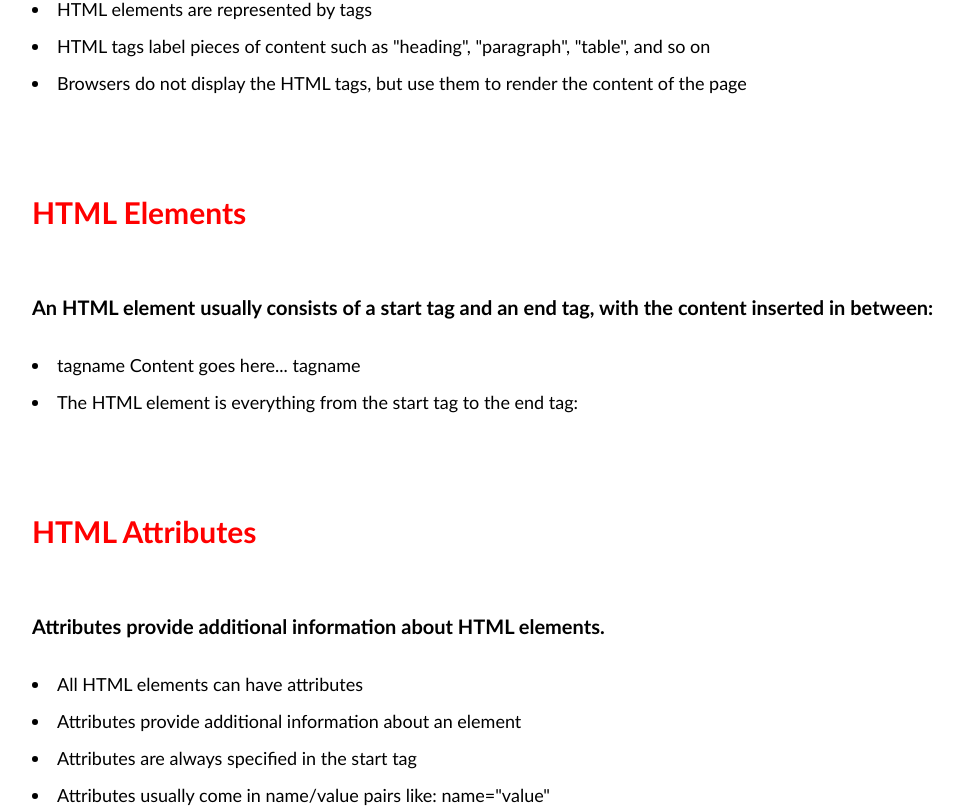
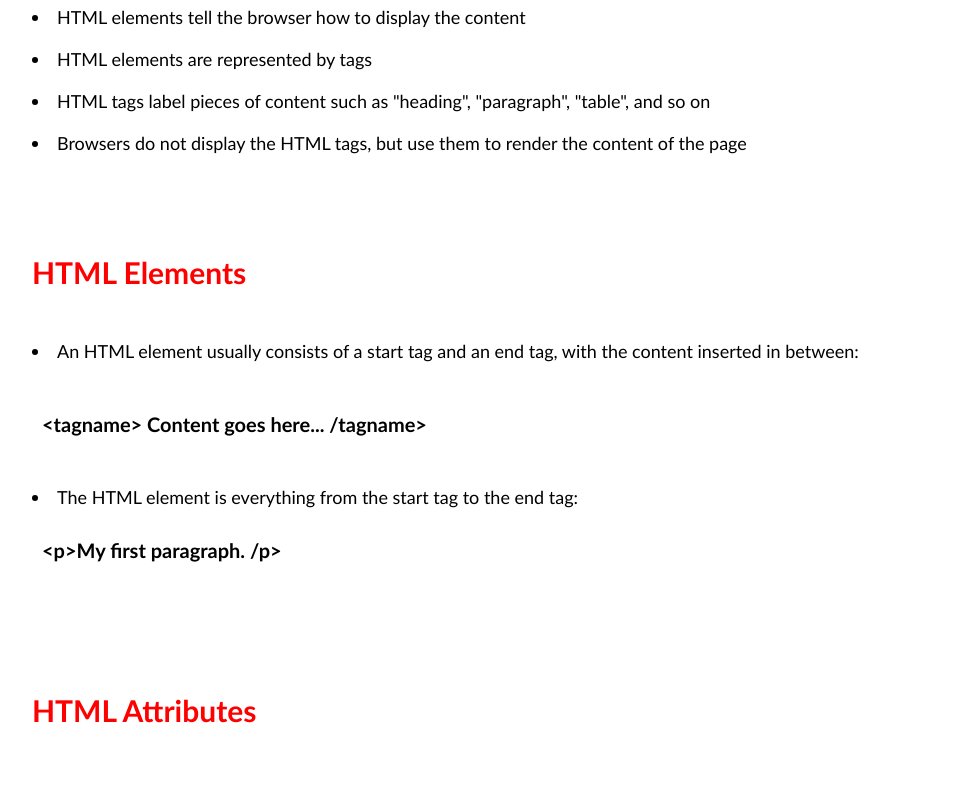
Before and after one commit to MahsumaRezai/CodeToLearn, a Next.js app: page /classhtml in a window 1280 px wide. Shown: the part 639-1447 px from the top of the page, without its empty margins (11-974 px from the left). Built offline with nearby package versions, Linux system fonts and the light colour scheme.

Commit message:
add example

```diff
--- a/component/Html/Html.module.css
+++ b/component/Html/Html.module.css
@@ -61,7 +61,7 @@
     flex-direction: column;
     justify-content: flex-start;
     align-items: flex-start;
-    gap: 15px;
+    gap: 20px;
     padding: 35px;
 
 }
@@ -76,7 +76,8 @@
 .descraption p {
     font-family: 'Trebuchet MS', 'Lucida Sans Unicode', 'Lucida Grande', 'Lucida Sans', Arial, sans-serif;
     font-size: 20px;
-    font-weight: bold
+    font-weight: bold;
+    padding: 10px
 }
 .descraption li {
     font-family: 'Trebuchet MS', 'Lucida Sans Unicode', 'Lucida Grande', 'Lucida Sans', Arial, sans-serif;
--- /dev/null
+++ b/component/Html/ex.js
@@ -0,0 +1,2 @@
+
+const
--- a/component/Html/htmlinto.js
+++ b/component/Html/htmlinto.js
@@ -59,12 +59,13 @@ const Htmlinto = (props) => {
                 </div>
                 <div className={classes.descraption}>
                     <h3>HTML Elements</h3>
-                    <p>An HTML element usually consists of a start tag and an end tag, with the content inserted in between:</p>
-                    <li>
-                        tagname Content goes here...  tagname
-                        </li>
+                    <li>An HTML element usually consists of a start tag and an end tag, with the content inserted in between:</li>
+                            <p>&lt;tagname&gt; Content goes here...
+                                 /tagname&gt;</p>
+
                     <li>
                         The HTML element is everything from the start tag to the end tag:
+                        <p>&lt;p&gt;My first paragraph. /p&gt; </p>
 
                         </li>
                 </div>
--- /dev/null
+++ b/pages/api/singup.js
@@ -0,0 +1,13 @@
+export default function handler(req, res) {
+    if (req.method === 'POST') {
+        const { email, password } = req.body;
+
+        // Here you can write the logic to create the account using the provided email and password
+
+        // For demonstration purposes, you can send a success response
+        res.status(200).json({ message: 'Account created successfully' });
+    } else {
+        res.setHeader('Allow', ['POST']);
+        res.status(405).end(`Method ${req.method} Not Allowed`);
+    }
+}
```
